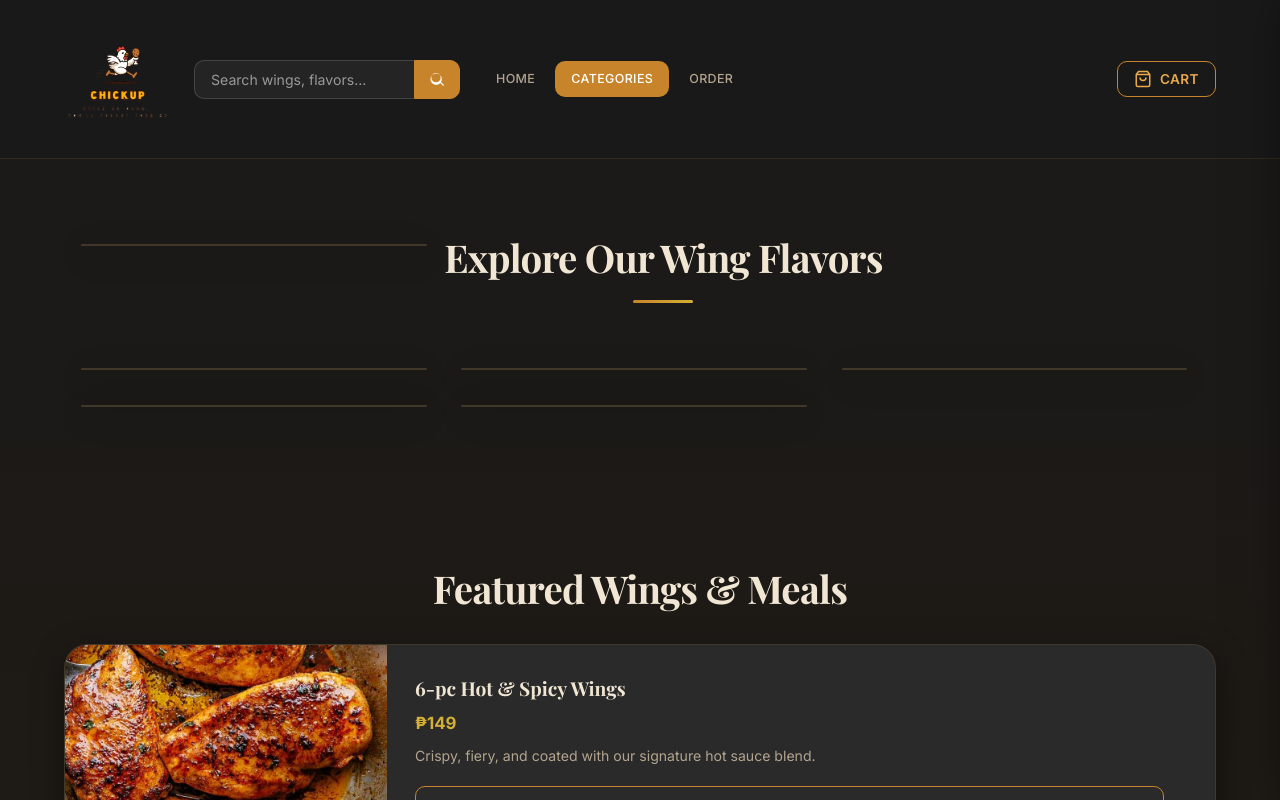
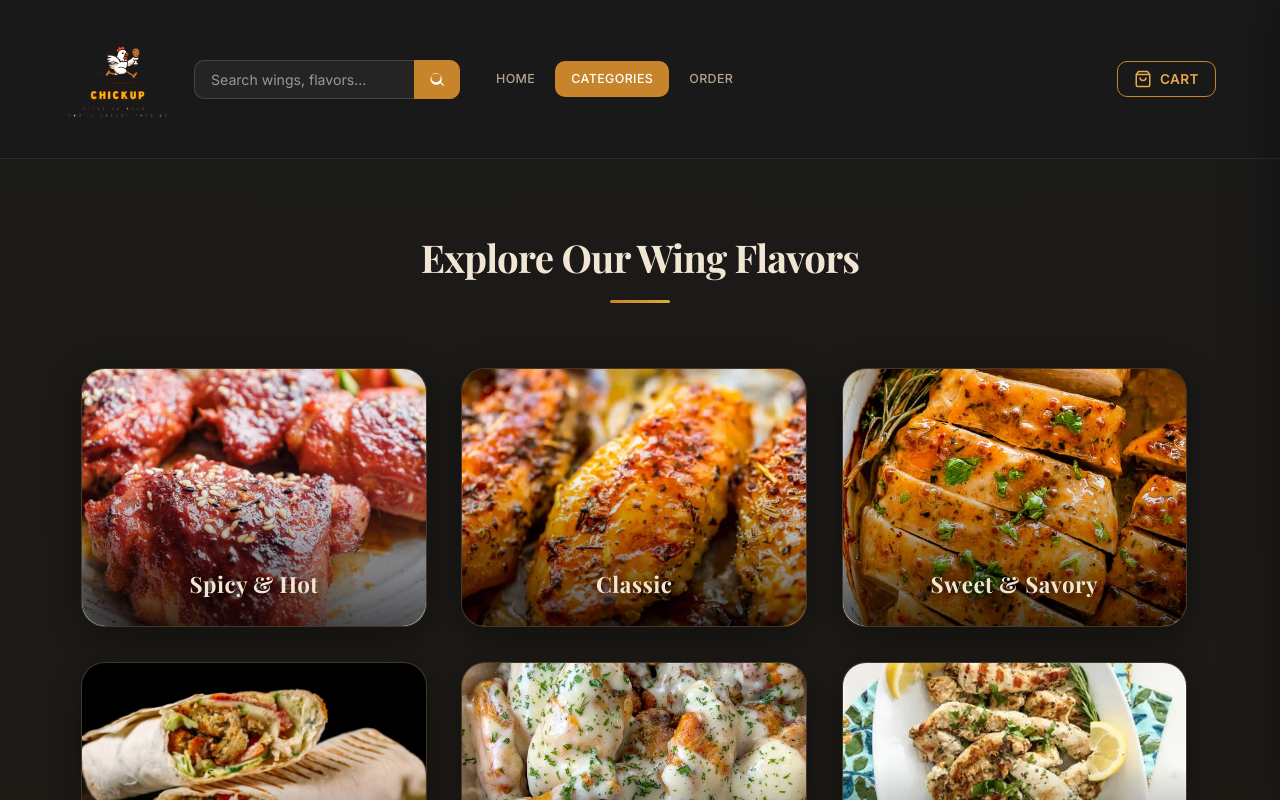
Before and after one commit to gittarackur-glitch/chickup-frontend, a React (Create React App) app: page /categories in a window 1280 px wide. Shown: the top 800 px of the page. Built offline with nearby package versions, Linux system fonts and the light colour scheme.

Commit message:
Fix category images layout, float alignment, and add thumbnails

```diff
--- a/src/data/menuData.js
+++ b/src/data/menuData.js
@@ -1,10 +1,10 @@
 export const categories = [
-    { id: 'spicy', label: 'Spicy & Hot', path: '/category/spicy' },
-    { id: 'classic', label: 'Classic', path: '/category/classic' },
-    { id: 'sweet', label: 'Sweet & Savory', path: '/category/sweet' },
-    { id: 'world', label: 'Around the World', path: '/category/world' },
-    { id: 'creamy', label: 'Creamy & Rich', path: '/category/creamy' },
-    { id: 'dryrub', label: 'Dry Rub', path: '/category/dryrub' },
+    { id: 'spicy', label: 'Spicy & Hot', path: '/category/spicy', img: '/images/SPANDHOT/Gochujang-Chicken-2.jpg' },
+    { id: 'classic', label: 'Classic', path: '/category/classic', img: '/images/CLC/garlic-herb-chicken-wings-2-of-5.jpg' },
+    { id: 'sweet', label: 'Sweet & Savory', path: '/category/sweet', img: '/images/SWANDSAV/Honey-Mustard-Chicken-8.jpg' },
+    { id: 'world', label: 'Around the World', path: '/category/world', img: '/images/ATW/Chicken-Shawarma-750x750.jpg' },
+    { id: 'creamy', label: 'Creamy & Rich', path: '/category/creamy', img: '/images/CRMY/1d593bfaf1f50d9ea7d9d4cb863a949e.jpg' },
+    { id: 'dryrub', label: 'Dry Rub', path: '/category/dryrub', img: '/images/DRY/OIP.webp' },
 ];
 
 export const menuItems = {
--- a/src/index.css
+++ b/src/index.css
@@ -284,7 +284,7 @@ h3 {
   color: var(--text-primary) !important;
   text-shadow: none !important;
   position: relative;
-  display: inline-block;
+  display: block;
 }
 
 .highlight::after {
@@ -319,6 +319,7 @@ h3 {
   overflow: hidden;
   border: 1px solid var(--border-subtle);
   position: relative;
+  aspect-ratio: 4 / 3;
 }
 
 .box-3::after {
@@ -337,6 +338,12 @@ h3 {
 }
 
 .box-3 img {
+  position: absolute;
+  top: 0;
+  left: 0;
+  width: 100%;
+  height: 100%;
+  object-fit: cover;
   transition: transform 0.6s cubic-bezier(0.4, 0, 0.2, 1);
 }
 
@@ -346,6 +353,16 @@ h3 {
 
 .card-link {
   text-decoration: none;
+  display: block;
+  float: left;
+  width: 30%;
+  margin: 1.5% 1.5%;
+}
+
+.card-link .box-3 {
+  width: 100%;
+  margin: 0;
+  float: none;
 }
 
 .category-text {
@@ -354,7 +371,7 @@ h3 {
 
 .float-text {
   position: absolute;
-  bottom: 18px;
+  bottom: 24px;
   left: 0;
   right: 0;
   text-align: center;
--- a/src/pages/Categories.jsx
+++ b/src/pages/Categories.jsx
@@ -19,6 +19,7 @@ export default function Categories() {
                     {categories.map(cat => (
                         <Link key={cat.id} to={cat.path} className="card-link">
                             <article className="box-3 float-container">
+                                <img src={cat.img} alt={cat.label} className="img-responsive img-curve" />
                                 <h3 className="float-text text-white">{cat.label}</h3>
                             </article>
                         </Link>
```
